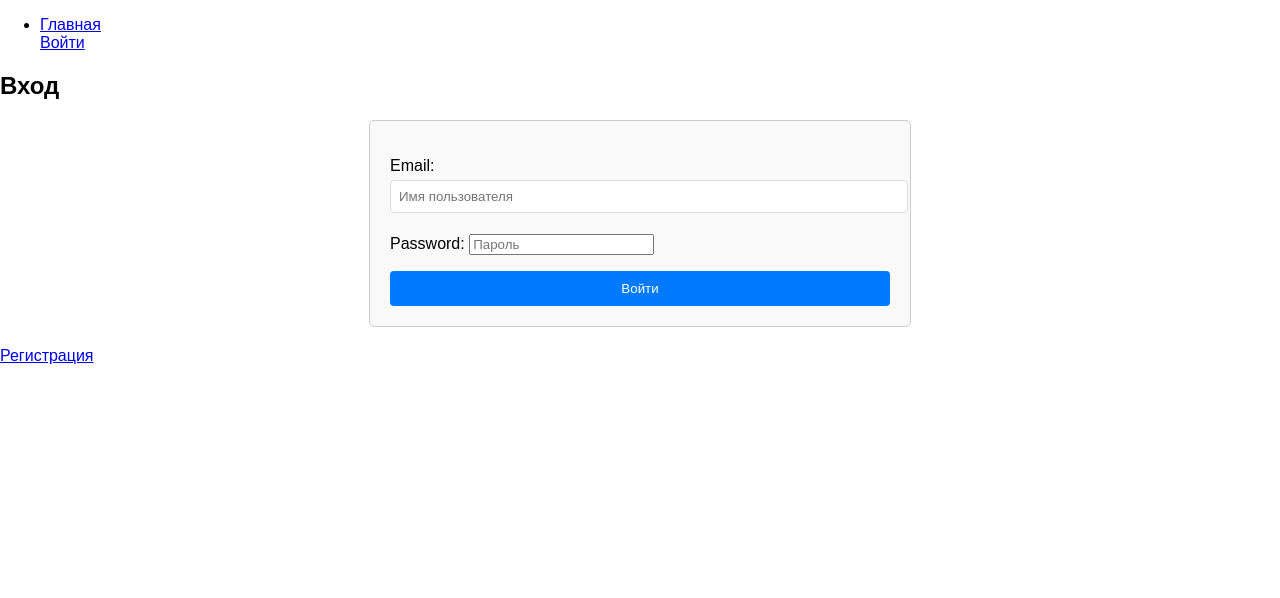
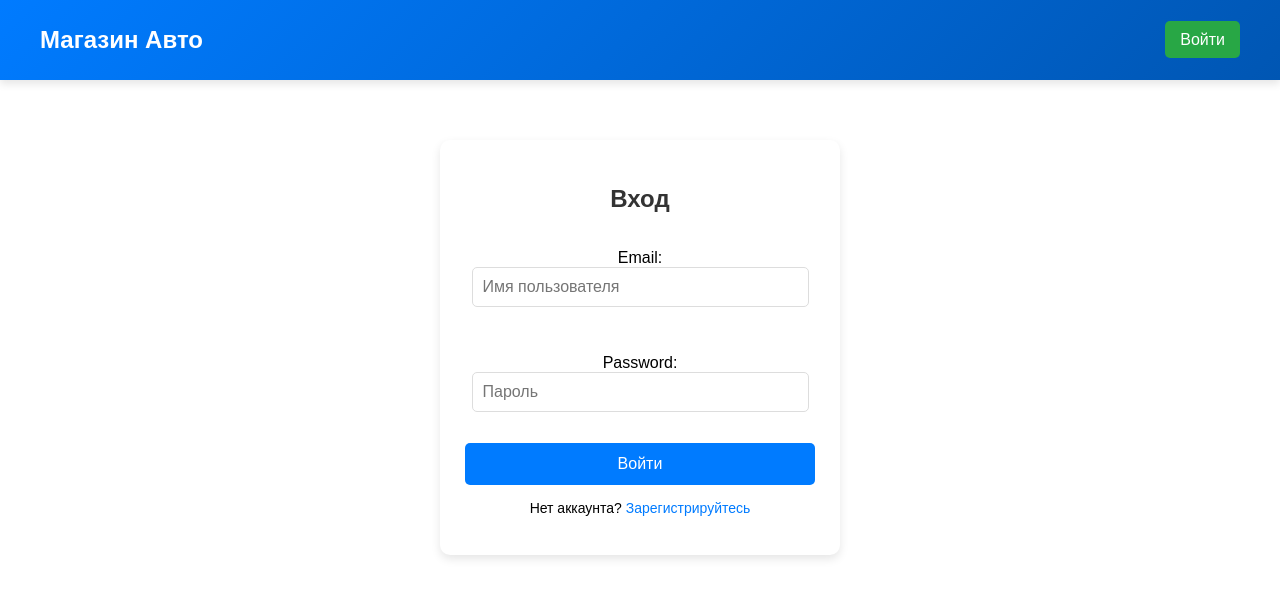
Before and after one commit to Red-Pack/carshop, a Django app: page /users/login/ in a window 1280 px wide. Shown: the top 598 px of the page. Run offline with Django 5.2, Linux system fonts and the light colour scheme.

Commit message:
header better

```diff
--- a/cars/static/carsstyles.css
+++ b/cars/static/carsstyles.css
@@ -1,7 +1,7 @@
 body {
     font-family: Arial, sans-serif;
     margin: 0;
-    padding: 0;
+
 }
 
 main{
--- a/static/basestyle.css
+++ b/static/basestyle.css
@@ -1,5 +1,84 @@
+/* Общие стили */
 body {
+    padding-top: 80px; /* Отступ больше высоты шапки */
     font-family: Arial, sans-serif;
     margin: 0;
-    padding: 0;
+
 }
+
+/* Шапка */
+.navbar {
+    background: linear-gradient(135deg, #007bff, #0056b3);
+    color: white;
+    padding: 15px 0;
+    position: fixed;
+    width: 100%;
+    top: 0;
+    left: 0;
+    box-shadow: 0px 4px 8px rgba(0, 0, 0, 0.1);
+    z-index: 1000;
+}
+
+/* Контейнер для центрирования */
+.container {
+    max-width: 1200px;
+    margin: 0 auto;
+    display: flex;
+    justify-content: space-between;
+    align-items: center;
+    padding: 0 20px;
+}
+
+/* Логотип */
+.logo {
+    font-size: 24px;
+    font-weight: bold;
+    color: white;
+    text-decoration: none;
+}
+
+/* Навигация */
+.nav-links {
+    list-style: none;
+    display: flex;
+    gap: 15px;
+}
+
+.nav-links li {
+    display: inline;
+}
+
+.nav-links a {
+    text-decoration: none;
+    color: white;
+    font-size: 16px;
+    padding: 10px 15px;
+    border-radius: 5px;
+    transition: background 0.3s ease;
+}
+
+.nav-links a:hover {
+    background: rgba(255, 255, 255, 0.2);
+}
+
+/* Кнопки */
+.login-btn {
+    background: #28a745;
+    padding: 10px 15px;
+    border-radius: 5px;
+}
+
+.logout-btn {
+    background: #dc3545;
+    padding: 10px 15px;
+    border-radius: 5px;
+}
+
+.login-btn:hover, .logout-btn:hover {
+    opacity: 0.8;
+}
+
+/* Отступ для контента, чтобы шапка не перекрывала */
+body {
+    padding-top: 60px;
+}
--- a/templates/header.html
+++ b/templates/header.html
@@ -1,14 +1,19 @@
 {% load static %}
 <link rel="stylesheet" type="text/css" href="{% static 'basestyle.css' %}?{% now "U" %}">
+
+<header class="navbar">
+    <div class="container">
+        <a href="{% url 'car:car_list' %}" class="logo">Магазин Авто</a>
         <nav>
-        <ul>
-            <li><a href="{% url 'car:car_list' %}">Главная</a></li>
+            <ul class="nav-links">
                 {% if user.is_authenticated %}
                 <li><a href="{% url 'cart:cart_view' %}">Корзина</a></li>
-                <a href="{% url 'user:profile' %}">Профиль</a>
-                <a href="{% url 'user:logout' %}">Выйти ({{ user.username }})</a>
+                <li><a href="{% url 'user:profile' %}">Профиль</a></li>
+                <li><a href="{% url 'user:logout' %}" class="logout-btn">Выйти ({{ user.username }})</a></li>
                 {% else %}
-                <a href="{% url 'user:login' %}">Войти</a>
+                <li><a href="{% url 'user:login' %}" class="login-btn">Войти</a></li>
                 {% endif %}
             </ul>
         </nav>
+    </div>
+</header>
--- a/users/static/stylesauth.css
+++ b/users/static/stylesauth.css
@@ -1,65 +1,80 @@
-/* Общие стили для страниц входа и регистрации */
+/* Контейнер формы */
 .auth-container {
-    width: 300px;
-    margin: 50px auto;
-    padding: 20px;
-    background: #f4f4f4;
+    max-width: 350px;
+    margin: 80px auto;
+    padding: 25px;
+    background: white;
     border-radius: 10px;
-    box-shadow: 0 0 10px rgba(0, 0, 0, 0.1);
+    box-shadow: 0 4px 10px rgba(0, 0, 0, 0.1);
     text-align: center;
 }
 
-.auth-form input {
-    width: 100%;
-    padding: 10px;
-    margin: 10px 0;
-    border: 1px solid #ccc;
-    border-radius: 5px;
+/* Заголовок */
+.auth-container h2 {
+    margin-bottom: 20px;
+    color: #333;
 }
 
+/* Форма */
+.auth-form {
+    display: flex;
+    flex-direction: column;
+    gap: 15px;
+}
+
+/* Поля ввода */
+.auth-form input {
+    width: 90%;
+    padding: 10px;
+    border: 1px solid #ddd;
+    border-radius: 5px;
+    font-size: 16px;
+    transition: 0.3s;
+}
+
+.auth-form input:focus {
+    border-color: #007bff;
+    outline: none;
+    box-shadow: 0 0 5px rgba(0, 123, 255, 0.3);
+}
+
+/* Кнопка */
 .auth-form button {
     width: 100%;
-    padding: 10px;
+    padding: 12px;
     background: #007bff;
     color: white;
     border: none;
     border-radius: 5px;
+    font-size: 16px;
     cursor: pointer;
+    transition: background 0.3s;
 }
 
 .auth-form button:hover {
     background: #0056b3;
 }
 
-form {
-    width: 500px;
-    margin: 20px auto;
-    padding: 20px;
-    border: 1px solid #ccc;
-    border-radius: 5px;
-    background: #f9f9f9;
+/* Ссылки */
+.auth-links {
+    margin-top: 15px;
+    font-size: 14px;
 }
 
-input[type="text"],
-input[type="password"]
-input[type="email"] {
-    width: 100%;
-    padding: 8px;
-    margin: 5px 0;
-    border: 1px solid #ddd;
-    border-radius: 4px;
+.auth-links a {
+    color: #007bff;
+    text-decoration: none;
+    transition: 0.3s;
 }
 
-button {
-    width: 100%;
-    padding: 10px;
-    background: #007bff;
-    color: white;
-    border: none;
-    border-radius: 4px;
-    cursor: pointer;
+.auth-links a:hover {
+    text-decoration: underline;
 }
 
-button:hover {
-    background: #0056b3;
+/* Адаптивность */
+@media (max-width: 400px) {
+    .auth-container {
+        width: 90%;
+        padding: 20px;
+    }
 }
--- a/users/templates/users/login.html
+++ b/users/templates/users/login.html
@@ -2,13 +2,16 @@
 {% load static %}
 {% block content %}
 
+<div class="auth-container">
     <h2>Вход</h2>
-    <form method="post">
+    <form method="post" class="auth-form">
         {% csrf_token %}
         {{ form.as_p }}
         <button type="submit">Войти</button>
     </form>
-    <div>
-        <a href="{% url 'user:register' %}">Регистрация</a>
+    <div class="auth-links">
+        <p>Нет аккаунта? <a href="{% url 'user:register' %}">Зарегистрируйтесь</a></p>
     </div>
+</div>
+
 {% endblock %}
```
Also changed, not shown: users/templates/users/register.html (+12 -6 lines). Lines whose indentation alone changed are shown as unchanged.
